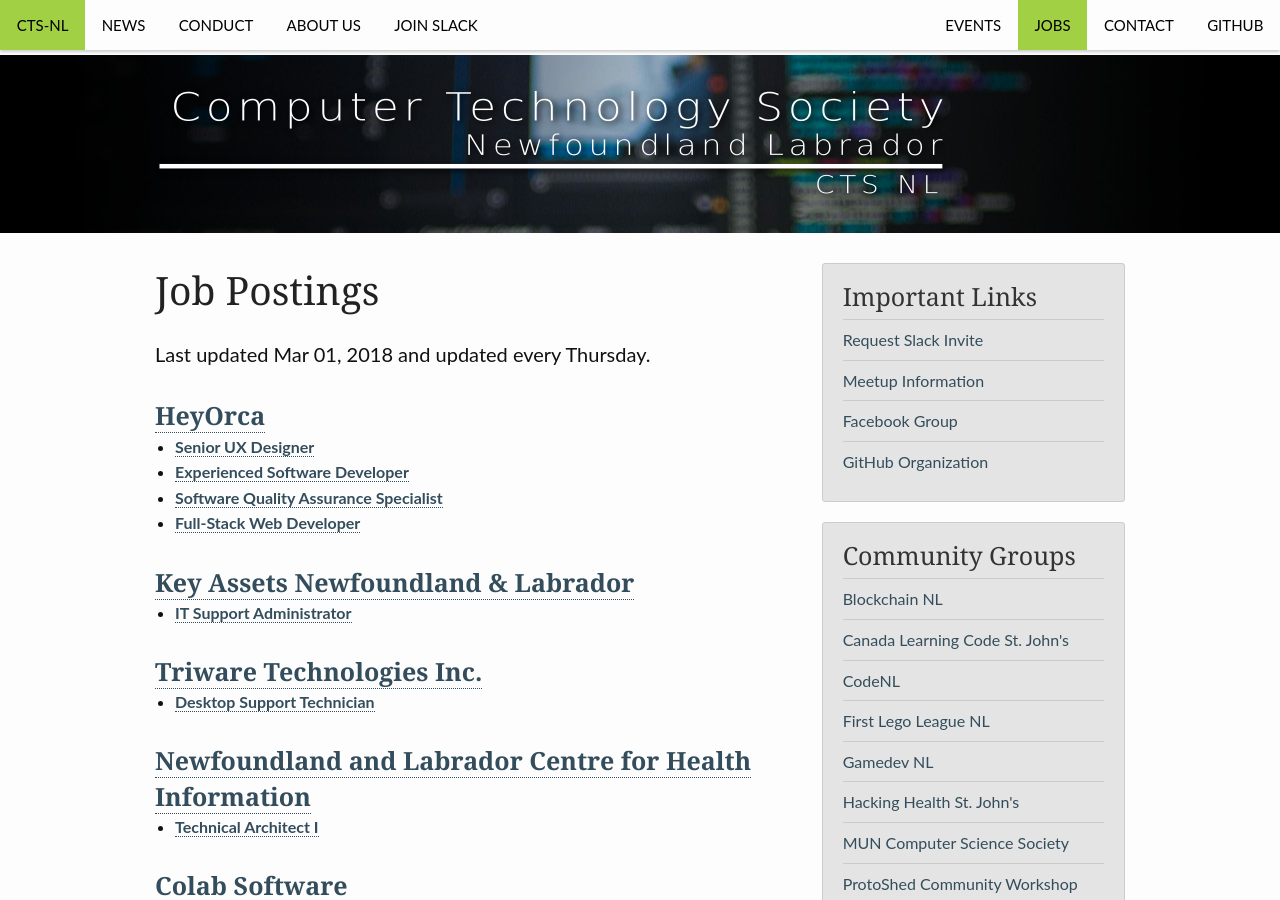
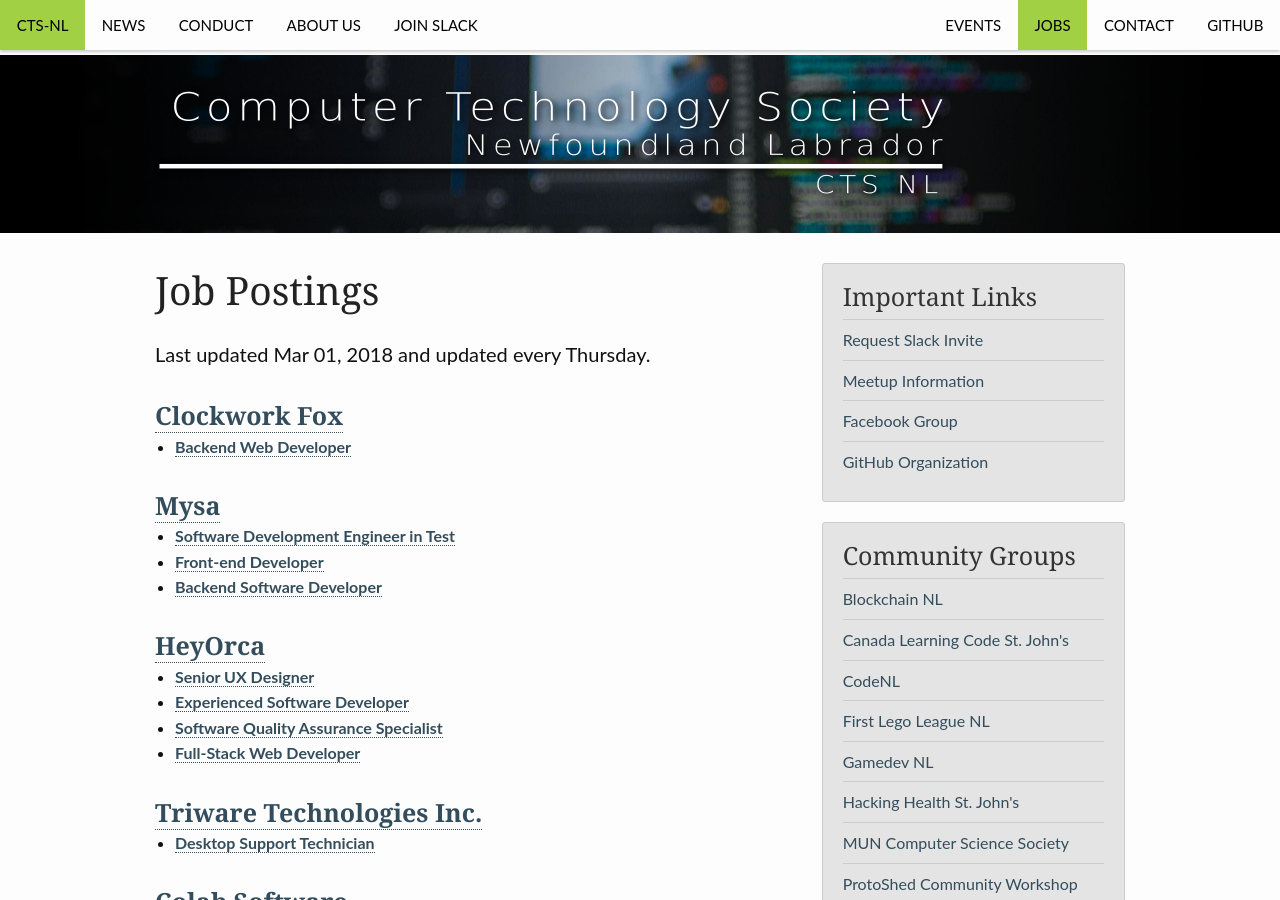
Before and after one commit to CTS-NL/CTS-NL.github.io, a Jekyll site: the page built from pages/jobs.html, in a window 1280 px wide and 900 px high. Built offline with Jekyll 4.4.1, drawn with Linux system fonts in a browser that asks for light colours; some of the changed text lies outside the part shown.

```diff
--- a/_data/companies.yml
+++ b/_data/companies.yml
@@ -10,6 +10,9 @@ colab:
 compusult:
   name: Compusult
   url: http://www.compusult.net/
+clockworkfox:
+  name: Clockwork Fox
+  url: http://clockworkfoxstudios.com
 easternhealth:
   name: Eastern Health
   url: http://easternhealth.ca/
@@ -22,6 +25,9 @@ keyassets:
 kraken:
   name: Kraken Robotics
   url: http://krakenrobotics.com/
+mysa:
+  name: Mysa
+  url: https://getmysa.com/
 nalcor:
   name: Nalcor Energy
   url: https://nalcorenergy.com/
--- a/_data/jobs.yml
+++ b/_data/jobs.yml
@@ -1,3 +1,15 @@
+- company: clockworkfox
+  jobs:
+  - title: Backend Web Developer
+    link: http://clockworkfoxstudios.com/back-end-web-developer/
+- company: mysa
+  jobs:
+  - title: Software Development Engineer in Test
+    link: https://ca.indeed.com/viewjob?t=software+development+engineer+test&jk=d5c03042f8ac55da&_ga=2.45465824.572419221.1517579041-187536507.1515443298
+  - title: Front-end Developer
+    link: https://ca.indeed.com/viewjob?jk=ff5a5c6d3b4e1b93&tk=1c3dr9j735n92dn1&from=company
+  - title: Backend Software Developer
+    link: https://ca.indeed.com/viewjob?jk=c1f927822a4015d9&tk=1c3dr9j735n92dn1&from=company
 - company: whalecompany
   jobs:
   - title: Senior UX Designer
@@ -8,21 +20,13 @@
     link: https://jobs.careerbeacon.com/details/software-quality-assurance-specialist/191219
   - title: Full-Stack Web Developer
     link: https://jobs.careerbeacon.com/details/fullstack-web-developer/590925
-- company: keyassets
-  jobs:
-  - title: IT Support Administrator
-    link: https://www.careerbeacon.com/en/posting/727217/key-assets-canada/it-support-administrator/st-john-s
 - company: triware
   jobs:
   - title: Desktop Support Technician
     link: https://www.careerbeacon.com/en/posting/728666/triware/desktop-support-technician/st-john-s
-- company: nlchi
-  jobs:
-  - title: Technical Architect I
-    link: https://www.careerbeacon.com/en/posting/728660/newfoundland-and-labrador-centre-for-health-information/technical-architect-i/st-john-s
 - company: colab
   jobs:
-  - title: Lead Developer
+  - title: Software Development Lead
     link: https://www.colabsoftware.com/careers
   - title: Full Stack Developer
     link: https://www.colabsoftware.com/careers
@@ -74,8 +78,6 @@
   jobs:
   - title: IT DevOps Support Analyst
     link: http://jobs.gzed.com/index.php?m=portal&a=details&jobOrderID=10338317
-  - title: Java Developer
-    link: https://www.careerbeacon.com/en/posting/716612
 - company: bluedrop
   jobs:
   - title: Software Developer
```
Also changed, not shown: _posts/2018-03-01-Weekly-Update.md (added, +61 -0 lines).
